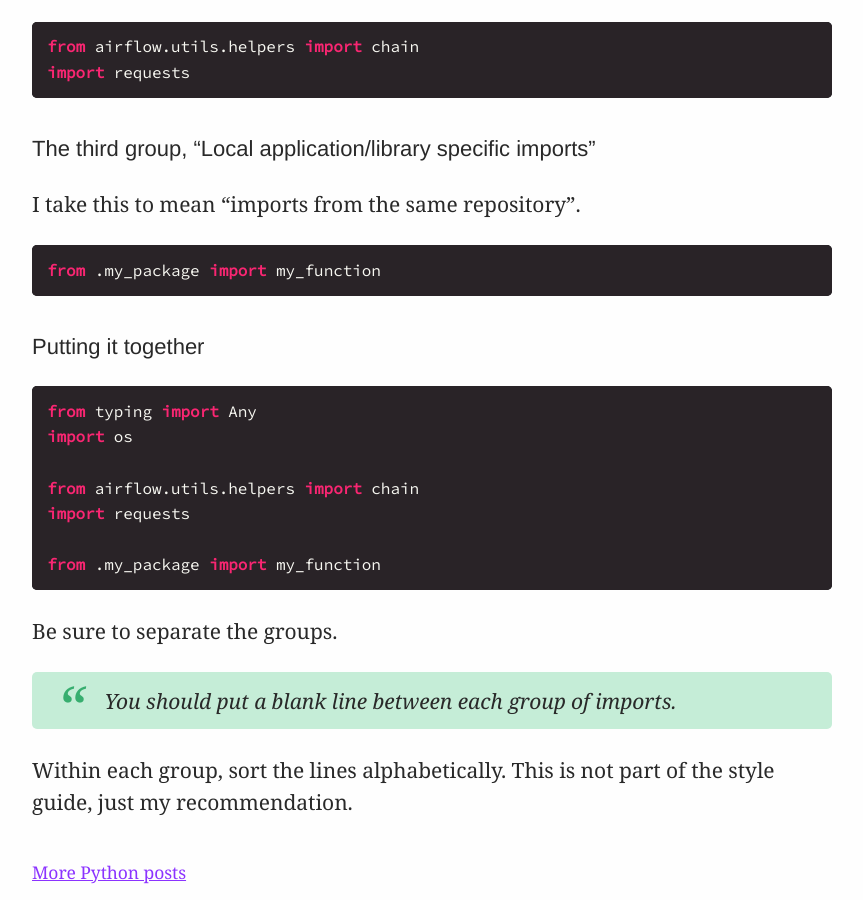
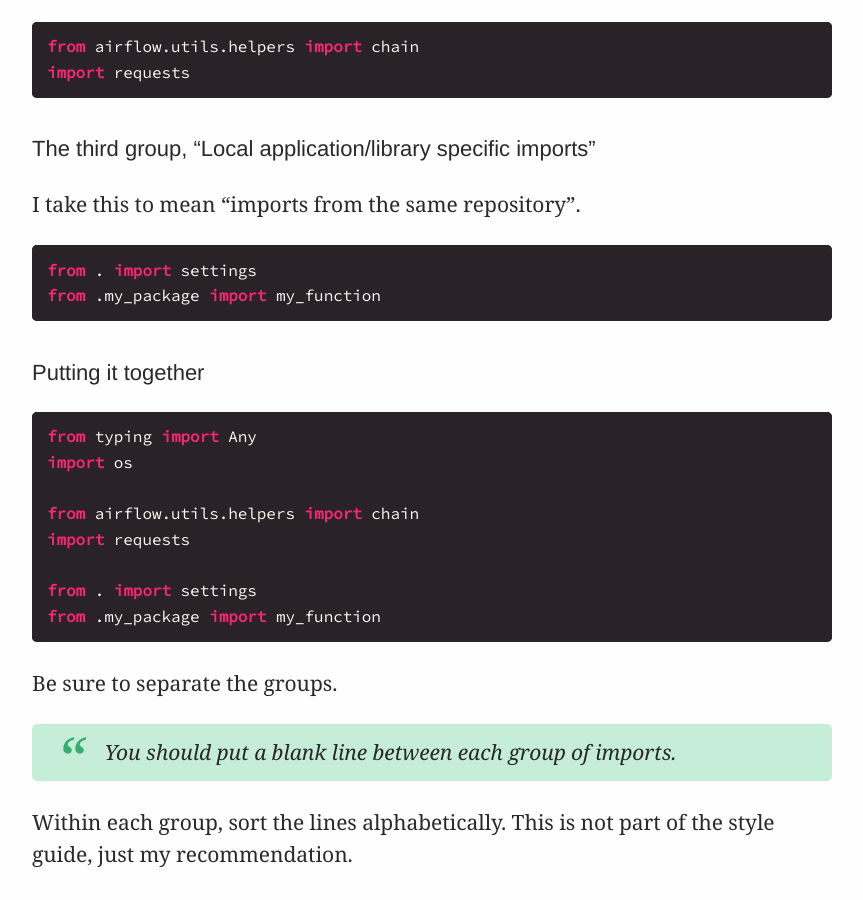
Before and after one commit to explodinglabs/explodinglabs.github.io, a Jekyll site: the page built from docs/_posts/python/2021-01-27-imports.markdown, in a window 1280 px wide and 900 px high, scrolled down 1020 px. Shown: the whole window, without its empty margins (208-1071 px from the left). Built offline with Jekyll 4.4.1, drawn with Linux system fonts in a browser that asks for light colours.

Commit message:
Update 2021-01-27-imports.markdown

````diff
--- a/docs/_posts/python/2021-01-27-imports.markdown
+++ b/docs/_posts/python/2021-01-27-imports.markdown
@@ -47,6 +47,7 @@ import requests
 I take this to mean "imports from the same repository".
 
 ```python
+from . import settings
 from .my_package import my_function
 ```
 
@@ -59,6 +60,7 @@ import os
 from airflow.utils.helpers import chain
 import requests
 
+from . import settings
 from .my_package import my_function
 ```
 
````
